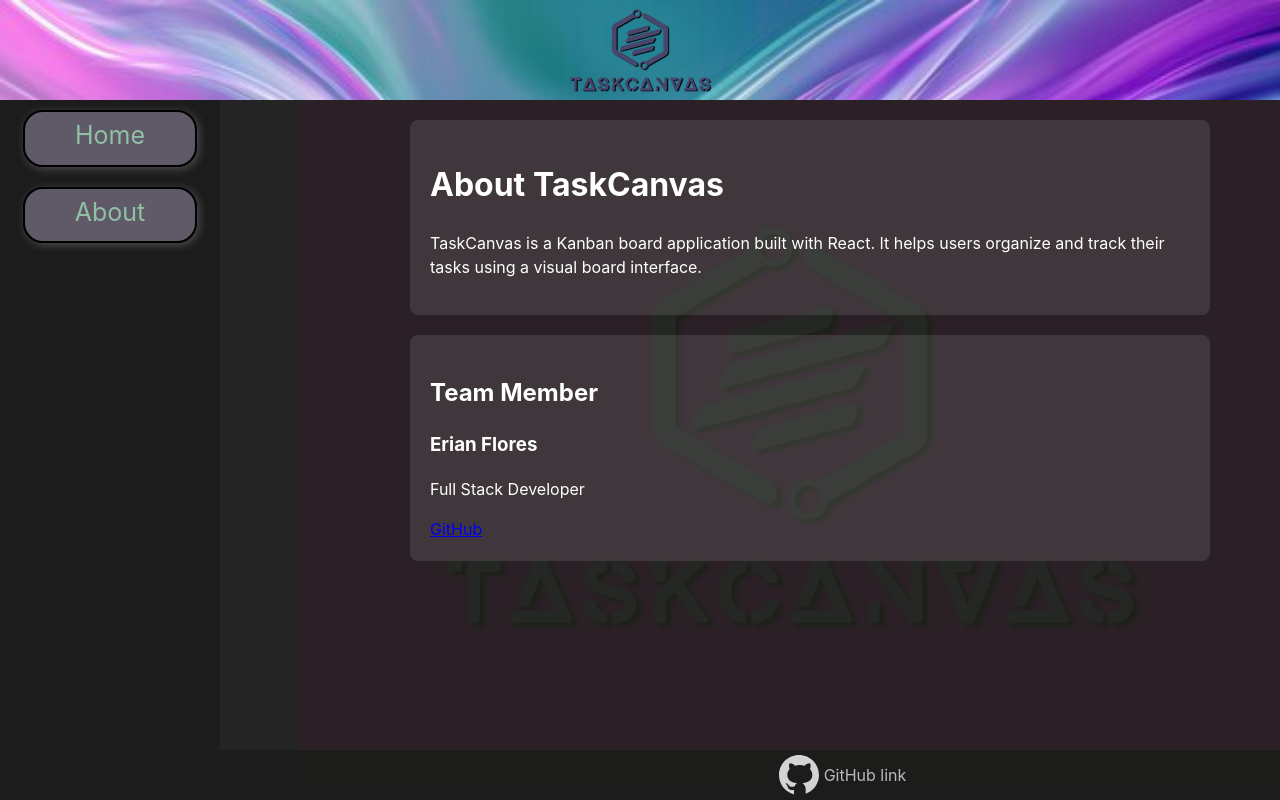
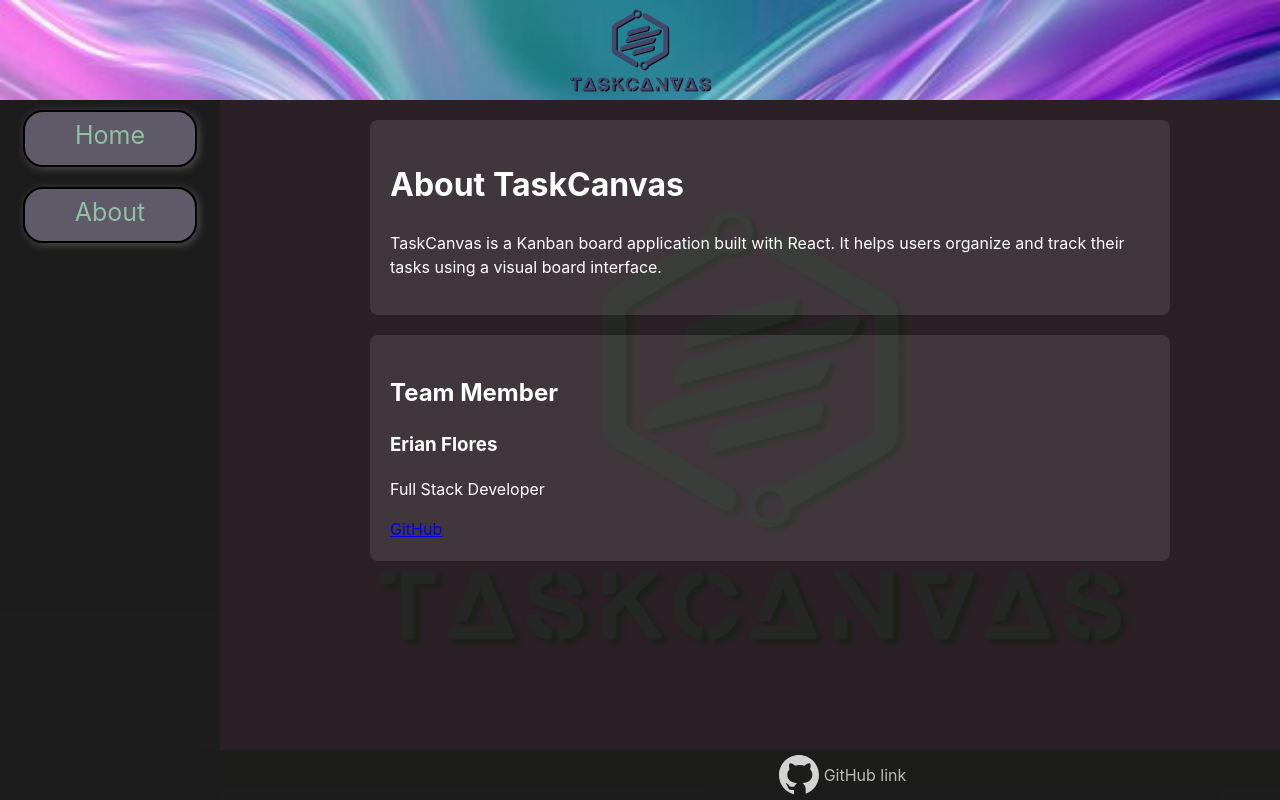
Before and after one commit to erianflores/kanban-board-app, a React (Vite) app in the folder KanbanBoard/: page /about-page in a window 1280 px wide. Built offline with nearby package versions, Linux system fonts and the light colour scheme.

Commit message:
styling fixes

```diff
--- a/KanbanBoard/src/styles/KanbanBoard.css
+++ b/KanbanBoard/src/styles/KanbanBoard.css
@@ -5,11 +5,10 @@
   background-repeat: no-repeat;
   background-size: cover;
   position: fixed;
-  left: 225px;
+  left: 220px;
   top: 100px;
-  right: 100px;
   bottom: 50px;
-  width: calc(100% - 250px); /* Matches left: 300px */
+  width: calc(100% - 220px); /* Matches left: 300px */
   height: calc(100vh - 150px);
 }
 
--- a/KanbanBoard/src/styles/pages.css
+++ b/KanbanBoard/src/styles/pages.css
@@ -5,11 +5,11 @@
     background-repeat: no-repeat;
     background-size: cover;
     position: fixed;
-    left: 300px;
+    left: 220px;
     top: 100px;
     right: 0;
-    bottom: 50px;
-    width: calc(100% - 300px);
+    bottom: 100px;
+    width: calc(100% - 220px);
     height: calc(100vh - 150px);
 }
 
```
